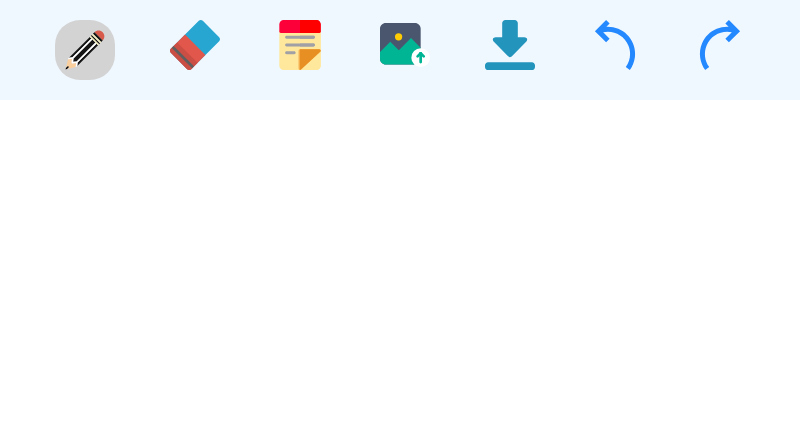
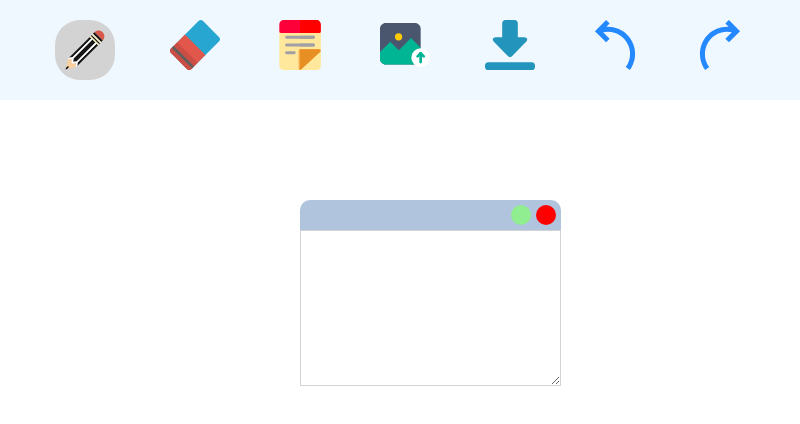
Before and after one commit to zaid5548/Dev_10Nov, an Electron app: page WhiteBoard_Clone/index.html in a window 800 px wide. Both pictures are taken after a click on the element 300 px from the left and 45 px from the top of the page. Drawn offline with Linux system fonts and the light colour scheme.

Commit message:
sticky update

```diff
--- a/WhiteBoard_Clone/index.html
+++ b/WhiteBoard_Clone/index.html
@@ -28,7 +28,7 @@
                     <input type="range" name="" id="eraserSize" value="1" min="1" max="40">
                 </div>
             </div>
-            <div class="tool">
+            <div class="tool" id="sticky">
                 <img src="./resources-master/resources-master/NewIcons/StickyNote.svg" alt="">
             </div>
             <div class="tool">
@@ -49,6 +49,16 @@
         <canvas id="canvas"></canvas>
     </div>
 
+     <!-- <div class="sticky">
+        <div class="sticky-header">
+            <div class="minimize"></div>
+            <div class="close"></div>
+        </div>
+        <div class="sticky-content">
+            <textarea name="" id="sticky-text" cols="30" rows="10"></textarea>
+        </div>
+    </div> -->
+
 </body>
 <script src="./script.js"></script>
 <script src="./tools.js"></script>
--- a/WhiteBoard_Clone/sticky.js
+++ b/WhiteBoard_Clone/sticky.js
@@ -0,0 +1,84 @@
+let stickyAddBtn=document.querySelector("#sticky");
+
+//   <div class="sticky">
+//  <div class="sticky-header">
+//  <div class="minimize"></div>
+//  <div class="close"></div>
+// </div>
+// <div class="sticky-content">
+//  <textarea name="" id="sticky-text" cols="30" rows="10"></textarea>
+// </div>
+// </div>
+
+stickyAddBtn.addEventListener("click",function(){
+    let sticky=document.createElement("div");
+    sticky.classList.add("sticky");
+    // <div class="sticky"></div>
+
+    let stickyHeader=document.createElement("div");
+    stickyHeader.classList.add("sticky-header");
+    // <div class="sticky-header"></div>
+
+    let minimize=document.createElement("div");
+    minimize.classList.add("minimize");
+    // <div class="minimize"></div>
+    minimize.addEventListener("click",function(){
+        textArea.style.display=textArea.style.display=="none"?"inline-block":"none";
+    })
+
+    let close = document.createElement("div");
+    close.classList.add("close");
+    // <div class="close"></div>
+    close.addEventListener("click",function(){
+        sticky.remove();
+    })
+
+    let stickyContent = document.createElement("div");
+    stickyContent.classList.add("sticky-content");
+    // <div class="sticky-content"></div>
+
+    let textArea = document.createElement("textarea");
+    textArea.setAttribute("cols" , "30");
+    textArea.setAttribute("rows" , "10");
+    textArea.setAttribute("id" , "sticky-text");
+    // <textarea name="" id="sticky-text" cols="30" rows="10"></textarea>
+
+    stickyContent.append(textArea);
+    stickyHeader.append(minimize);
+    stickyHeader.append(close);
+    sticky.append(stickyHeader);
+    sticky.append(stickyContent);
+    document.body.append(sticky);
+
+
+    let initialX;
+    let initialY;
+    let isStickyHold=false;
+    stickyHeader.addEventListener("mousedown",function(e){
+        initialX=e.clientX;
+        initialY=e.clientY;
+        isStickyHold=true;
+    })
+
+
+    stickyHeader.addEventListener("mousemove",function(e){
+        if(isStickyHold){
+            let finalX = e.clientX;
+            let finalY = e.clientY;
+            // console.log(finalX , finalY);
+            let dx = finalX - initialX;
+            let dy = finalY - initialY;
+
+            let {top : stickyTop , left : stickyLeft} = sticky.getBoundingClientRect();
+            sticky.style.top = stickyTop + dy+"px";
+            sticky.style.left = stickyLeft + dx + "px";
+            initialX = finalX;
+            initialY = finalY;
+        }
+    })
+
+    stickyHeader.addEventListener("mouseup" , function(e){
+        isStickyHold  =false;
+    })
+
+})
--- a/WhiteBoard_Clone/style.css
+++ b/WhiteBoard_Clone/style.css
@@ -89,3 +89,68 @@
       padding: 7px;
       border-radius: 25px;
   }
+
+
+
+
+  .sticky{
+
+    position: absolute;
+
+    top: 200px;
+
+    left: 300px;
+
+    }
+      .sticky-header{
+
+    height: 30px;
+
+    background: lightsteelblue;
+
+    display: flex;
+
+    align-items: center;
+
+    justify-content: flex-end;
+
+    border-top-left-radius: 10px;
+
+    border-top-right-radius: 10px;
+
+    }
+      .minimize{
+
+    height: 20px;
+
+    width: 20px;
+
+    background: lightgreen;
+
+    border-radius: 10px;
+
+    }
+      .close{
+
+    height: 20px;
+
+    width: 20px;
+
+    background: red;
+
+    margin-left: 5px;
+
+    margin-right: 5px;
+
+    border-radius: 10px;
+
+    }
+      .sticky-content{
+
+      }
+      #sticky-text{
+
+    outline: none;
+
+    border: 1px solid lightgray;
+      }
```
